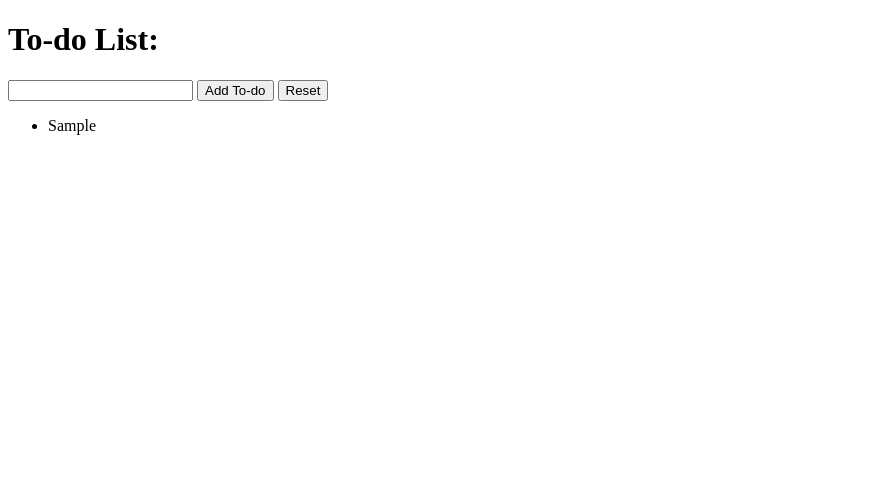
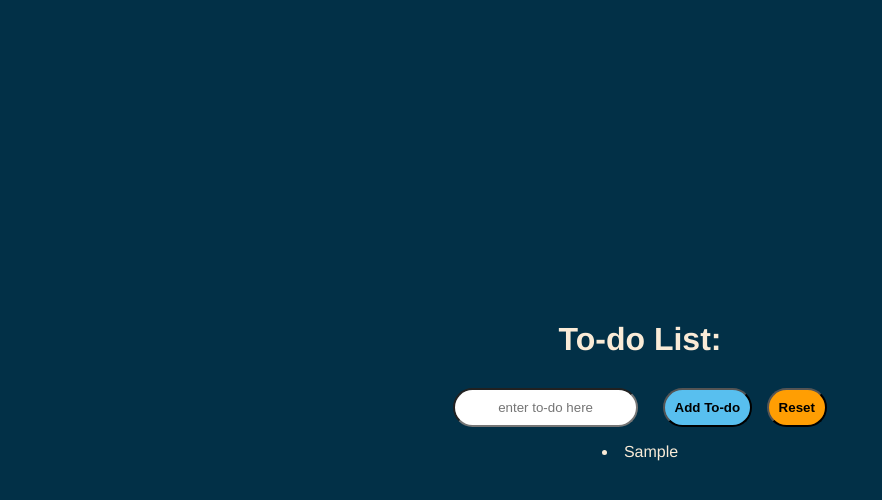
Before and after one commit to ChrisCampbell1/DOM-To-do-Lab, a plain HTML site: page index.html in a window 1280 px wide. Both pictures are taken after typing "Sample" into the empty fields and a click on the button "Add To-do". Shown: the whole page, without its empty margins (0-882 px from the left). Drawn offline with Linux system fonts and the light colour scheme.

Commit message:
styled to-do list

```diff
--- /dev/null
+++ b/css/style.css
@@ -0,0 +1,67 @@
+main {
+  position: relative;
+}
+
+body {
+  background-color: #023047;
+  font-family: helvetica;
+}
+
+h1 {
+  color: antiquewhite;
+  margin-bottom: 30px;
+}
+
+li {
+  /* list-style: none; */
+  padding: 0;
+  margin: auto;
+  color: antiquewhite
+}
+ul {
+  text-align: center;
+  list-style-position: inside;
+  padding: 0;
+}
+
+div {
+  position: absolute;
+  top: 50%;
+  margin-top: -100px;
+  bottom: 50%;
+  right: 50%;
+  margin-right: -200px;
+  height: 200px;
+  width: 400px;
+  text-align: center;
+}
+
+button {
+  padding: 10px;
+  border-radius: 30px;
+  margin-left: 10px;
+  font-weight: bold;
+}
+
+#submit-button {
+  background-color: #58bfef;
+}
+
+#reset-button {
+  background-color: #ff9e03;
+}
+
+#submit-button:hover {
+  background-color: #219ebc;
+}
+
+#reset-button:hover {
+  background-color: #fb8500;
+}
+
+input {
+  height: 33px;
+  margin-right: 10px;
+  border-radius: 30px;
+  text-align: center;
+}
--- a/index.html
+++ b/index.html
@@ -4,16 +4,18 @@
   <meta charset="UTF-8">
   <meta http-equiv="X-UA-Compatible" content="IE=edge">
   <meta name="viewport" content="width=device-width, initial-scale=1.0">
+  <link defer rel="stylesheet" href="./css/style.css">
   <title>DOM To-do Lab</title>
   <script defer src="./js/app.js"></script>
 </head>
 <body>
-  <h1>To-do List:</h1>
-  <input type="text" id="input">
-  <button id="submit-button">Add To-do</button>
-  <button id="reset-button">Reset</button>
-  <ul id="todo-list">
-
-  </ul>
+  <div>
+    <h1>To-do List:</h1>
+    <input type="text" id="input" placeholder="enter to-do here">
+    <button id="submit-button">Add To-do</button>
+    <button id="reset-button">Reset</button>
+    <ul id="todo-list">
+    </ul>
+  </div>
 </body>
 </html>
```
